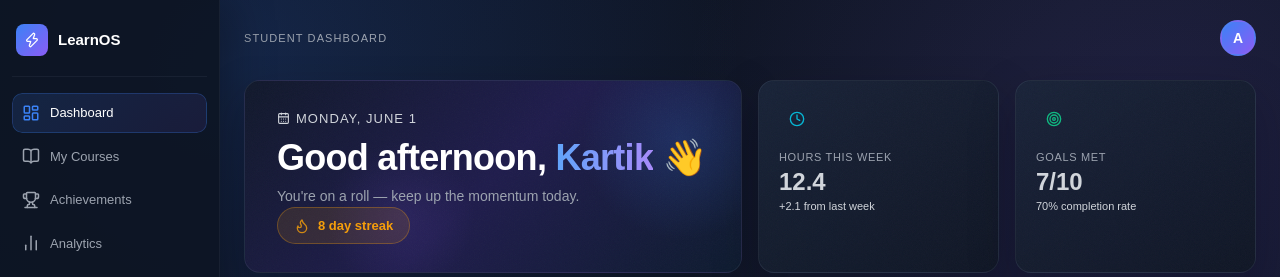
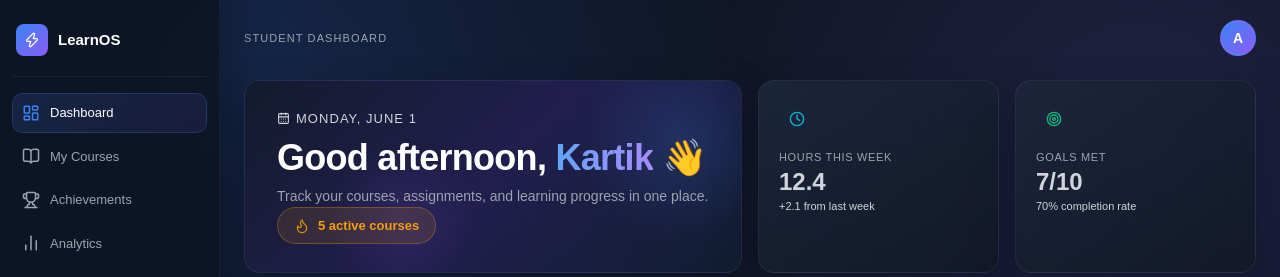
Before and after one commit to hackeduser12/Education_Platform, a Next.js app: page / in a window 1280 px wide. Shown: the top 277 px of the page. Built offline with nearby package versions, Linux system fonts and the light colour scheme; no server answers; the database is empty.

Commit message:
modify hero file again

```diff
--- a/components/HeroTile.tsx
+++ b/components/HeroTile.tsx
@@ -5,10 +5,11 @@ import { Flame, CalendarDays } from "lucide-react";
 
 interface HeroTileProps {
   name?: string;
-  streak?: number;
+  // streak?: number;
+  courses?: number;
 }
 
-export default function HeroTile({ name = "Alex", streak = 14 }: HeroTileProps) {
+export default function HeroTile({ name = "Alex", /* streak = 14 */ courses = 5 }: HeroTileProps) {
   const greeting = "Good afternoon";
   const displayDate = "Monday, June 1";
 
@@ -94,7 +95,7 @@ export default function HeroTile({ name = "Alex", streak = 14 }: HeroTileProps)
           </span>{" "}
           👋
         </h1>
-        <p
+        {/* <p
           style={{
             marginTop: 8,
             color: "var(--text-secondary)",
@@ -102,7 +103,16 @@ export default function HeroTile({ name = "Alex", streak = 14 }: HeroTileProps)
           }}
         >
           You&apos;re on a roll — keep up the momentum today.
-        </p>
+        </p> */}
+         <p
+  style={{
+    marginTop: 8,
+    color: "var(--text-secondary)",
+    fontSize: 14,
+  }}
+>
+  Track your courses, assignments, and learning progress in one place.
+</p>
       </div>
 
       {/* Streak badge */}
@@ -136,7 +146,8 @@ export default function HeroTile({ name = "Alex", streak = 14 }: HeroTileProps)
             color: "var(--accent-amber)",
           }}
         >
-          {streak} day streak
+          {/* {streak} day streak */}
+          {courses} active courses
         </span>
       </motion.div>
     </article>
```
